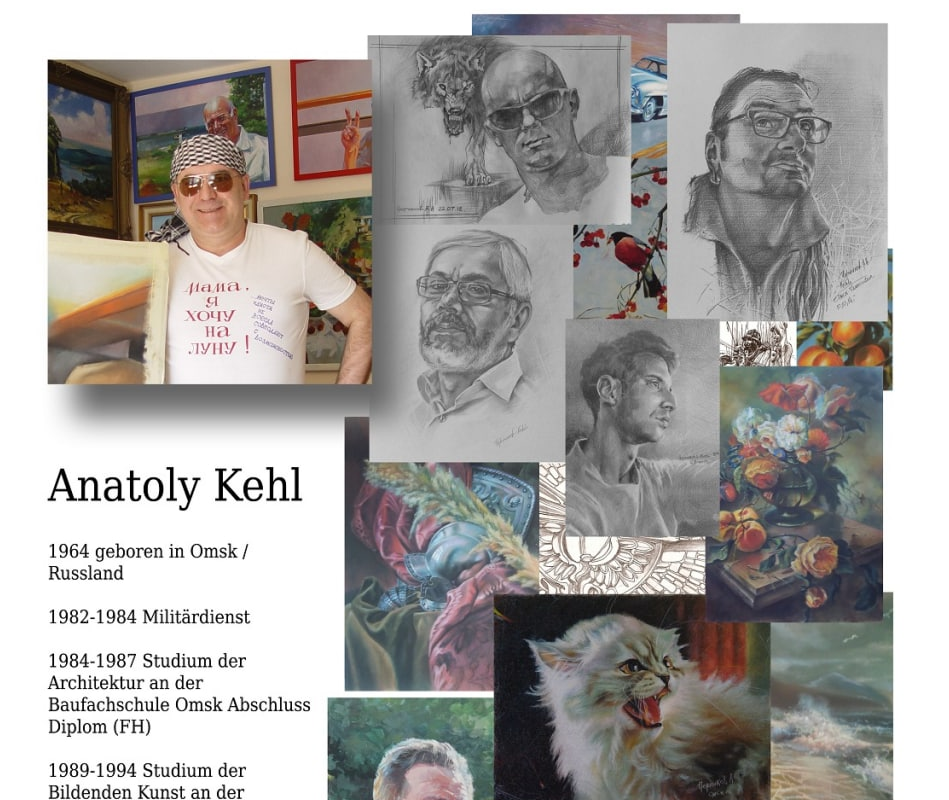
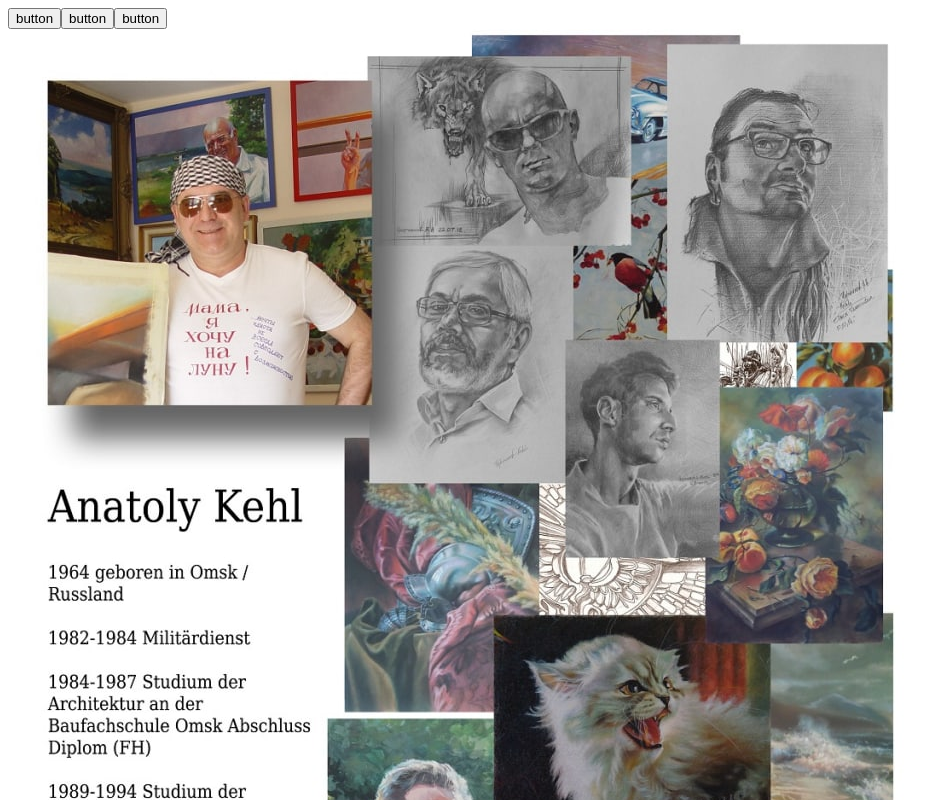
Before and after one commit to AlexKehl/webpage-next, a Next.js app: page /about in a window 1280 px wide. Shown: the top 800 px of the page, without its empty margins (0-949 px from the left). Built offline with nearby package versions, Linux system fonts and the light colour scheme.

Commit message:
Fix of eslint

```diff
--- a/src/components/Header.tsx
+++ b/src/components/Header.tsx
@@ -11,7 +11,11 @@ const Header: FC = () => {
   const { changeLanguage, i18n, locale } = useI18n()
 
   return (
-    <div></div>
+    <div className="flex justify-between">
+      <HeaderButton value="button" />
+      <HeaderButton value="button" />
+      <HeaderButton value="button" />
+    </div>
     // <Fragment>
     //   <Toolbar className="flex justify-between my-2 mx-1">
     //     <div>
--- a/src/components/HeaderButton.tsx
+++ b/src/components/HeaderButton.tsx
@@ -1,5 +1,14 @@
-const HeaderButton = (props: React.ComponentProps<any>) => {
-  return <input type="button" className={''} {...props} />
+import React, { FC } from 'react'
+import { joinClasses } from '../utils/TailWind'
+
+const HeaderButton: FC = (props) => {
+  return (
+    <input
+      type="button"
+      className={joinClasses(['bg-gray-200', 'rounded', 'text-white'])}
+      {...props}
+    />
+  )
 }
 
 export default HeaderButton
```
Also changed, not shown: package.json (+7 -0 lines), pages/index.tsx (+41 -7 lines), .eslintrc.js (added), .eslintrc.json (deleted), 1 other file (tests, documents, lock files or other folders).
